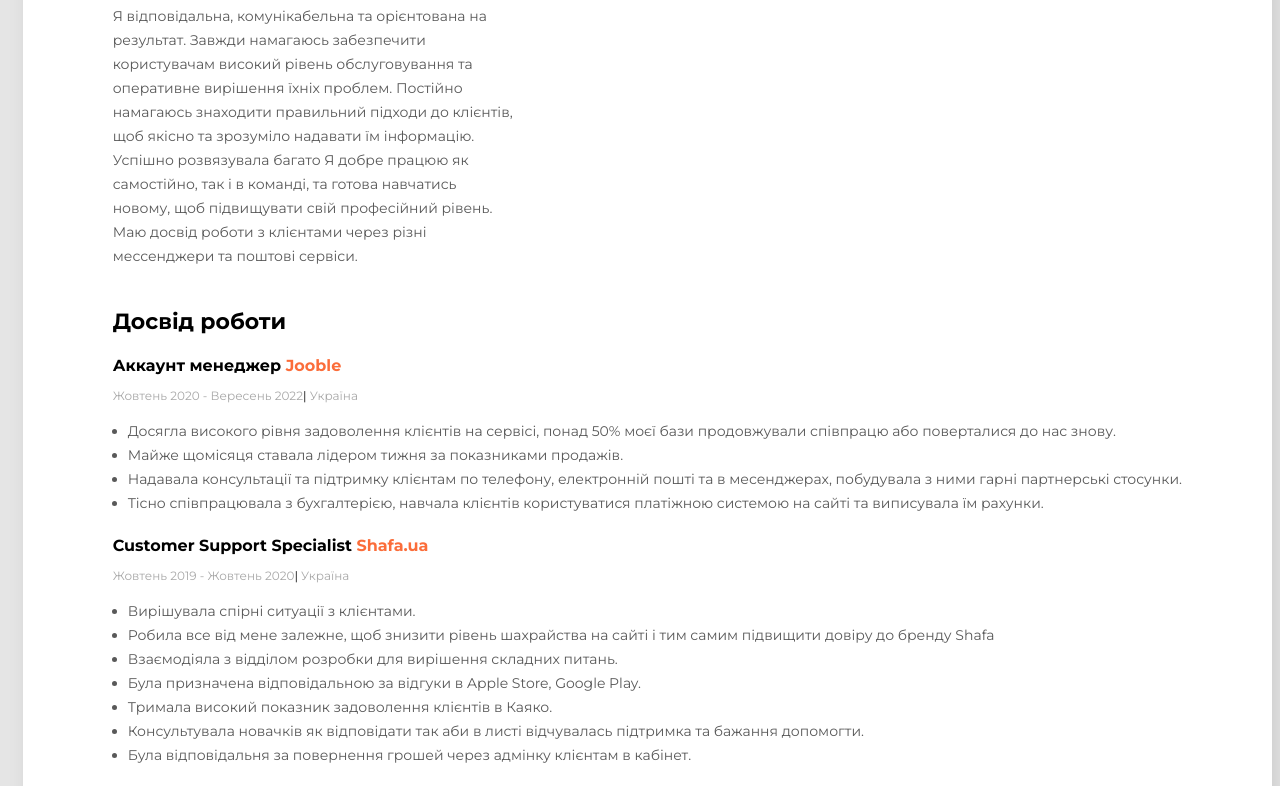
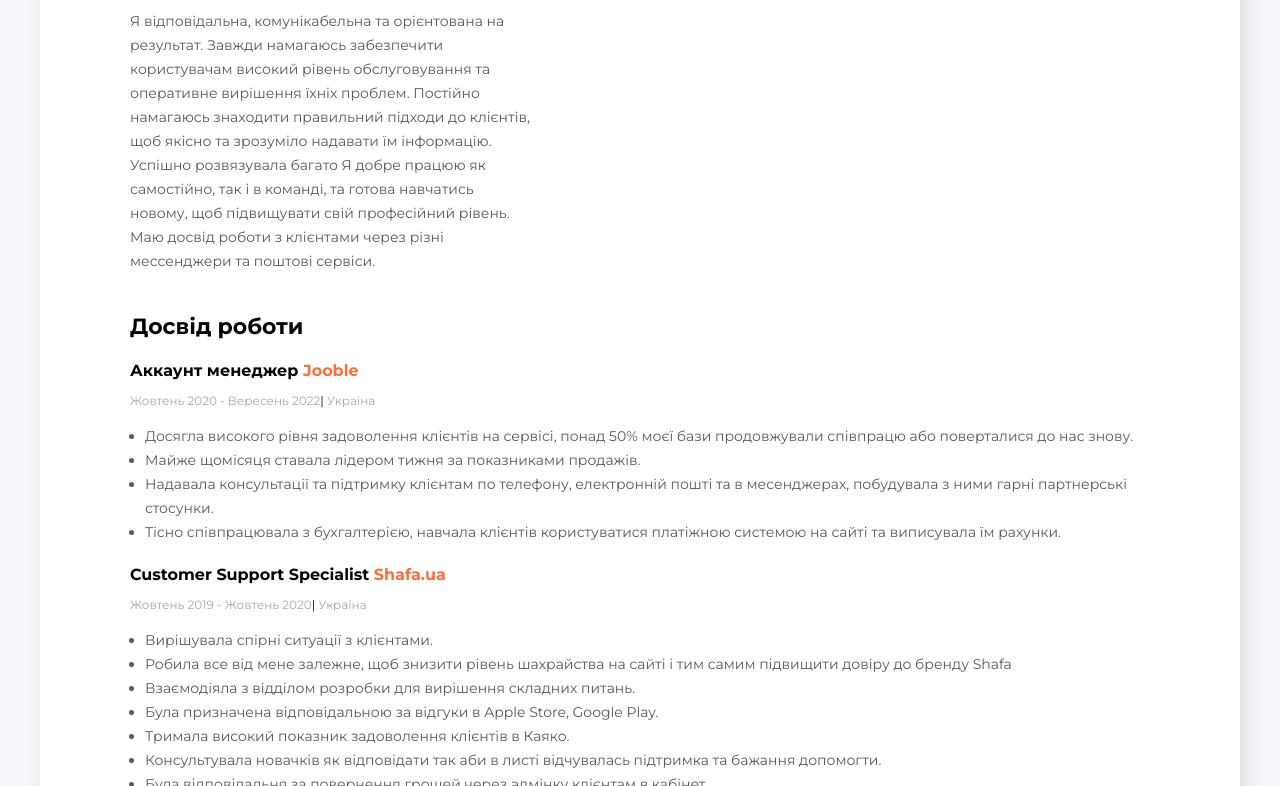
Before and after one commit to Daryna-Mariia/Resume, a plain HTML site: page index.html in a window 1280 px wide. Shown: the part 243-1029 px from the top of the page. Drawn offline with Linux system fonts and the light colour scheme.

Commit message:
фикс

```diff
--- a/styles/styles.css
+++ b/styles/styles.css
@@ -1,13 +1,14 @@
- body {
+body {
     font-family: 'Montserrat', sans-serif;
-    background-color: #E5E5E5;
- }
+    background-color: #F5F7FA;
+}
 
  /* main styles */
-.main {
+ .main {
     display: flex;
     flex-direction: row-reverse;
-    width: 1200px
+
+    width: 1200px;
     margin: 0 auto;
 
 }
@@ -15,9 +16,9 @@
  /* Main content */
 
  .main-content {
-    background: #FFFFFF;
+    background-color: #FFFFFF;
     box-shadow: 6px 6px 20px rgba(0, 0, 0, 0.1);
-    padding: 100px 90px
+    padding: 105px 90px;
  }
  /* about stiles */
  .about {
```
